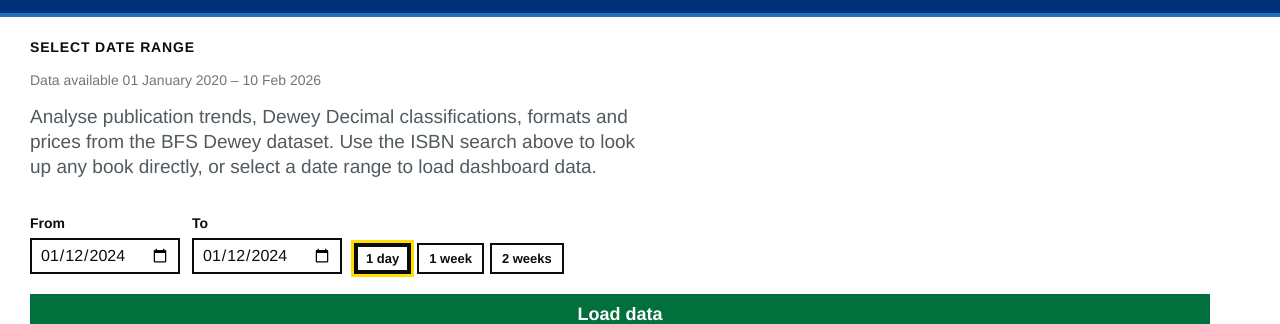
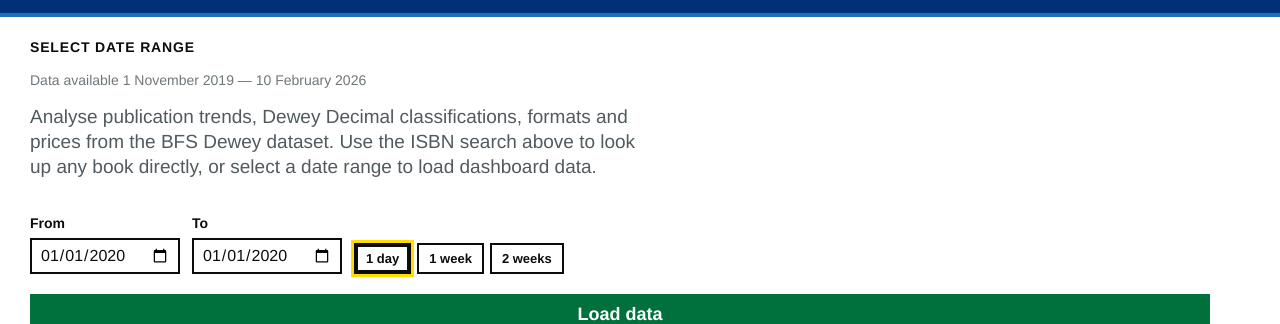
Before and after one commit to Pi-0r-Tau/BFS-Dewey-Dashboard, a plain HTML site: page index.html in a window 1280 px wide. Both pictures are taken after a click on the button "1 day". Shown: the part 250-574 px from the top of the page. Drawn offline with nearby package versions, Linux system fonts and the light colour scheme.

Commit message:
Couple of changes: DATA_RANGE object added to make data ranges changes  easier for me in the future Date input fields now have min and max attr based on the date range in the dataset Also Fixed the quick range buttons to calculate the 'to' date based on the 'from' date, rather than setting a fixed 'to' date and calculating 'from' from it. This allows the quick range buttons to work correctly regardless of the current 'from' date.

```diff
--- a/index.html
+++ b/index.html
@@ -85,8 +85,7 @@
         <!-- Date Range -->
         <div class="controls-group controls-group--dates">
           <h2 class="controls-group__title" id="controls-heading">Select date range</h2>
-          <!-- Needs to be updated when and if the main repo database is updated -->
-          <p class="govuk-hint controls-hint">Data available 01 January 2020 – 10 Feb 2026</p>
+          <p class="govuk-hint controls-hint">Data available <span id="data-range-text">1 November 2019 — 10 February 2026</span></p>
           <p class="govuk-body-l" style="max-width:620px;margin-bottom:25px;color:var(--text-2)">
             Analyse publication trends, Dewey Decimal classifications, formats and prices
             from the BFS Dewey dataset. Use the ISBN search above to look up any book directly,
@@ -95,12 +94,12 @@
           <div class="controls-dates">
             <div class="controls-date-field">
               <label class="govuk-label" for="date-from">From</label>
-              <input class="govuk-input" type="date" id="date-from" value="2020-01-01" min="2020-01-01"
+              <input class="govuk-input" type="date" id="date-from" value="2020-01-01" min="2019-11-01"
                 max="2026-02-10">
             </div>
             <div class="controls-date-field">
               <label class="govuk-label" for="date-to">To</label>
-              <input class="govuk-input" type="date" id="date-to" value="2020-06-10" min="2020-01-01" max="2026-02-10">
+              <input class="govuk-input" type="date" id="date-to" value="2020-06-10" min="2019-11-01" max="2026-02-10">
             </div>
             <div class="controls-quick" role="group" aria-label="Quick date shortcuts">
               <button class="govuk-button--secondary" onclick="setQuick(1)">1 day</button>
@@ -323,6 +322,12 @@
 
     /* ── CONFIG ──────────────────────────────────────────────── */
     const BASE = 'https://raw.githubusercontent.com/Pi-0r-Tau/BFS_Dewey_JSON_Data/main/PerDay';
+
+    const DATA_RANGE = {
+      startDate: new Date(2019, 10, 1),
+      endDate: new Date(2026, 1, 10),
+      displayText: '1 November 2019 — 10 February 2026'
+    }
     const MONTHS = ['January', 'February', 'March', 'April', 'May', 'June',
       'July', 'August', 'September', 'October', 'November', 'December'];
     const DDC_CLASSES = {
@@ -335,8 +340,16 @@
     const CHART_COLOURS = ['#1d70b8', '#00703c', '#d4351c', '#f47738', '#4c2c92', '#28a197', '#0b0c0c', '#b58840', '#5694ca'];
     const PAGE_SIZE = 30;
 
-    const FULL_START = new Date(2020, 0, 1); // Needs to be changed when and if BFS_DEWEY_JSON is updated
-    const FULL_END = new Date(2026, 1, 10);
+    const FULL_START = DATA_RANGE.startDate;
+    const FULL_END = DATA_RANGE.endDate;
+    const minDate = toISO(FULL_START);
+    const maxDate = toISO(FULL_END);
+    $id('date-from').min = minDate;
+    $id('date-from').max = maxDate;
+    $id('date-to').min = minDate;
+    $id('date-to').max = maxDate;
+
+    $id('data-range-text').textContent = DATA_RANGE.displayText;
 
     /* ── STATE ───────────────────────────────────────────────── */
     let allBooks = [];
@@ -587,9 +600,9 @@
 
     /* ── QUICK RANGE ─────────────────────────────────────────── */
     function setQuick(n) {
-      const to = new Date('2024-01-12'), from = new Date(to);
-      from.setDate(from.getDate() - (n - 1));
-      $id('date-from').value = toISO(from);
+      const from = parseDate($id('date-from').value);
+      const to = new Date(from);
+      to.setDate(to.getDate() + (n - 1));
       $id('date-to').value = toISO(to);
     }
 
```
